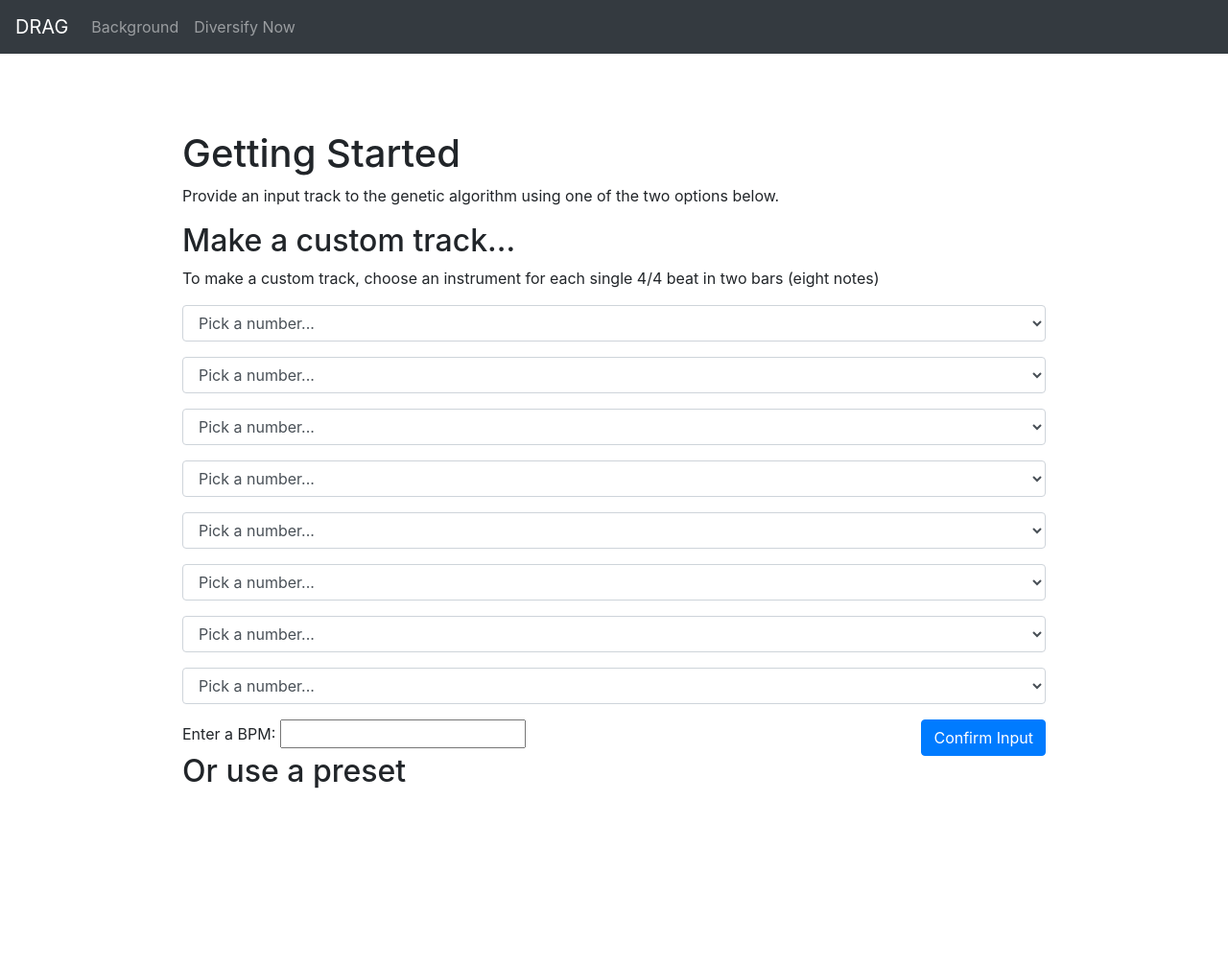
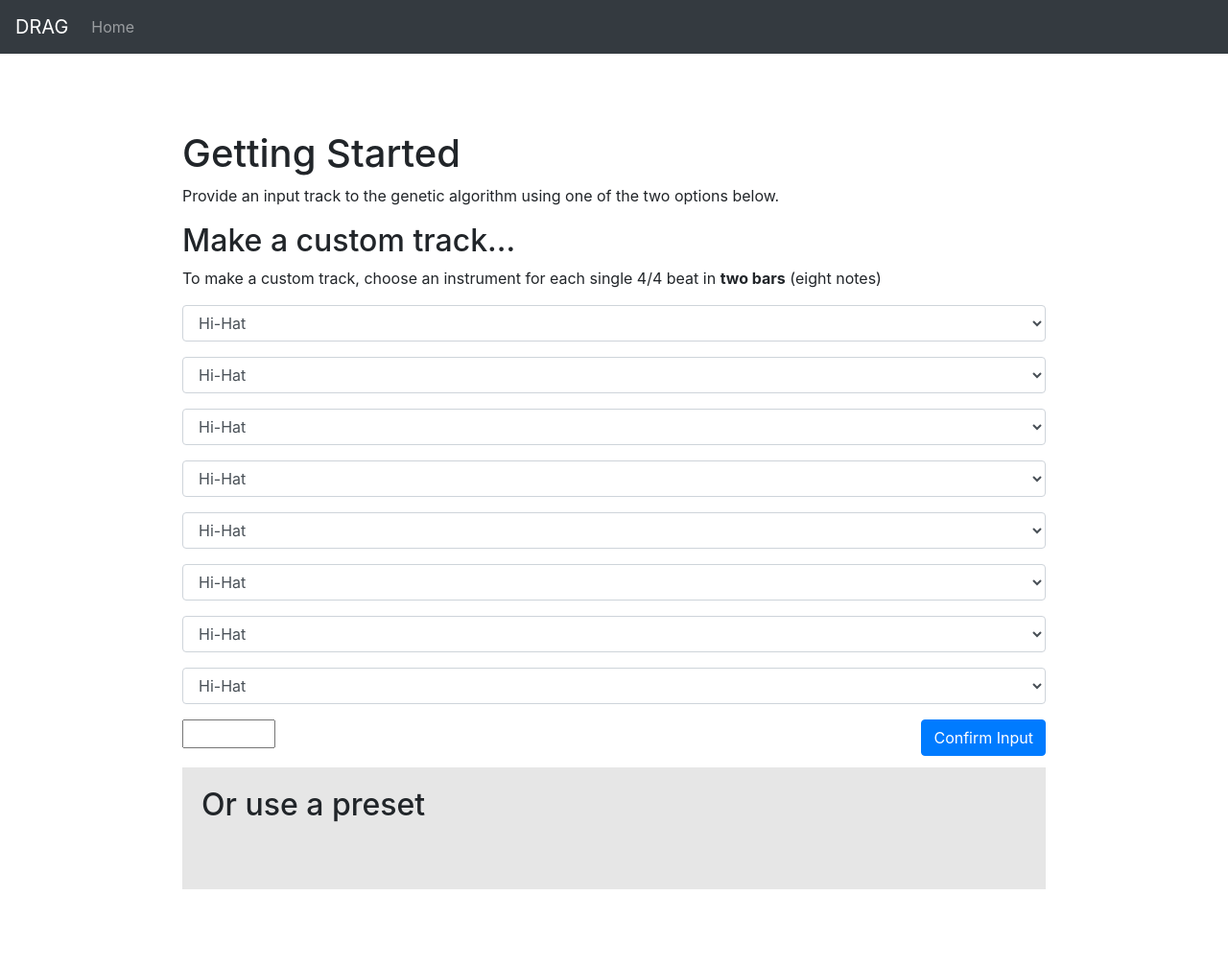
Before and after one commit to Dupeydoo/DRAG, a Django app: page /Diversify/ in a window 1280 px wide. Shown: the whole page at 96% size. Before the commit the page ends 822 px from the top, so only its background shows below. Run offline with Django 3.2, Linux system fonts and the light colour scheme; some libraries are stand-ins or nearby versions.

Commit message:
Setup django form with select and bpm to process data. Templating is used to inject data into the html files and then if the request is valid the user can be sent elsewhere.

```diff
--- a/DRAG/datacontext.py
+++ b/DRAG/datacontext.py
@@ -1,4 +1,5 @@
 context = {
     "inputrange": range(8),
-    "beat": []
+    "beat": [],
+    "is_home": False
 }
--- a/DRAG/static/styles/styles.css
+++ b/DRAG/static/styles/styles.css
@@ -25,7 +25,15 @@
 	margin-top: 2rem;
 }
 
-#diversify {
+#customtrack {
+    margin-bottom: 20px;
+}
+
+#preset {
+	padding: 20px;
+}
+
+#diversify, #preset {
     background-color: #e6e6e6;
 	padding-bottom: 60px;
 }
--- /dev/null
+++ b/DRAGProj/custominputform.py
@@ -0,0 +1,26 @@
+from django import forms
+
+instrumentchoices = (
+    (1, "Hi-Hat"),
+    (2, "Snare Drum"),
+    (3, "Kick Drum"),
+    (4, "High-Tom"),
+    (5, "Hi-Hat and High-Tom"),
+    (6, "Hi-Hat, High-Tom and Snare"),
+    (7, "Hi-Hat and Kick"),
+    (8, "Hi-Hat, Kick and High-Tom"),
+    (9, "Hi-Hat, Kick and Snare"),
+    (10, "All Instruments"),
+    (11, "Hi-Hat and Snare"),
+    (12, "High-Tom and Snare"),
+    (13, "Hi-Tom, Snare and Kick"),
+    (14, "Kick and High-Tom"),
+    (15, "Kick and Snare"),
+    (16, "Play Nothing")
+)
+
+
+class CustomInputForm(forms.Form):
+    custombeat = forms.ChoiceField(choices=instrumentchoices, widget=forms.Select(attrs={"class": "form-control"}))
+    bpm = forms.IntegerField(label="Enter a BPM: ", max_value=250, min_value=1,
+                             widget=forms.NumberInput(attrs={"id": "bpm", "name": "bpm"}))
--- a/DRAGProj/geneticrunner.py
+++ b/DRAGProj/geneticrunner.py
@@ -1,5 +1,6 @@
 #Main runner
 #another with amount of times to play each note input by user but also generated
+#main method called when validation has finished
 
 import DRAGProj.generators.populationgenerator as pg
 
--- a/DRAGProj/mappers/stringmapper.py
+++ b/DRAGProj/mappers/stringmapper.py
@@ -1,3 +1,5 @@
+# TODO delete if needed, input can map valued auto.
+
 stringmapper = {
     "Hi-Hat": 1,
     "Snare": 2,
--- a/DRAGProj/templates/DRAG/geneticform.html
+++ b/DRAGProj/templates/DRAG/geneticform.html
@@ -3,23 +3,19 @@
     <p> Provide an input track to the genetic algorithm using one of the two options below.</p>
     <section id="customtrack">
         <h2>Make a custom track...</h2>
-        <p>To make a custom track, choose an instrument for each single 4/4 beat in two bars (eight notes)</p>
-        <form action="/CollectInput" method="post">
+        <p>To make a custom track, choose an instrument for each single 4/4 beat in <b>two bars</b> (eight notes)</p>
+        <form action="/Diversify/" method="post">
             {% csrf_token %}
             {% for beat in inputrange %}
                 <div class="form-group">
-                    <select class="form-control">
-                        <option selected>Pick a number...</option>
-                        <option value="1">One</option>
-                    </select>
+                    {{ form.custombeat }}
                 </div>
             {% endfor %}
-            <label for="bpm">Enter a BPM: </label>
-            <input id="bpm" type="text" name="BPM">
+            {{ form.bpm }}
             <input type="submit" value="Confirm Input" class="btn btn-primary" style="float: right;"/>
         </form>
     </section>
-    <section>
+    <section id="preset">
         <h2>Or use a preset</h2>
     </section>
 {% endblock %}
--- a/DRAGProj/templates/DRAG/menu.html
+++ b/DRAGProj/templates/DRAG/menu.html
@@ -1,4 +1,5 @@
-<section id="menu">
+{% if is_home %}
+    <section id="menu">
       <nav class="navbar navbar-expand-lg navbar-dark bg-dark">
           <a class="navbar-brand" href="#">DRAG</a>
           <ul class="navbar-nav">
@@ -10,4 +11,17 @@
             </li>
           </ul>
       </nav>
-</section>
+    </section>
+{% endif %}
+{% if is_home == False %}
+    <section id="menu">
+      <nav class="navbar navbar-expand-lg navbar-dark bg-dark">
+          <a class="navbar-brand" href="#">DRAG</a>
+          <ul class="navbar-nav">
+            <li class="nav-item">
+              <a class="nav-link" href="/">Home</a>
+            </li>
+          </ul>
+      </nav>
+    </section>
+{% endif %}
--- a/DRAGProj/urls.py
+++ b/DRAGProj/urls.py
@@ -3,6 +3,5 @@ from . import views
 
 urlpatterns = [
     path('', views.index, name='index'),
-    path('Diversify/', views.diversify, name='diversify'),
-    path('CollectInput', views.collectinput, name='collectinput')
+    path('Diversify/', views.diversify, name='diversify')
 ]
--- a/DRAGProj/views.py
+++ b/DRAGProj/views.py
@@ -1,13 +1,19 @@
 from django.shortcuts import render
+from DRAGProj.custominputform import CustomInputForm
+from django.http import HttpResponseRedirect
 import DRAG.datacontext as dc
 
-
 def index(request):
-    return render(request, 'DRAG/index.html')
-
+    return render(request, 'DRAG/index.html', {"is_home": True})
 
 def diversify(request):
+    if request.method == 'POST':
+        form = CustomInputForm(request.POST)
+        if form.is_valid():
+            return HttpResponseRedirect('/Diversify')
+
+    else:
+        form = CustomInputForm(initial={"custombeat": "Select an instruments/s"})
+
+    dc.context["form"] = form
     return render(request, 'DRAG/startdiversify.html', dc.context)
-
-def collectinput(request):
-    return render(request, 'DRAG/startdiversify.html', dc.context)
```
